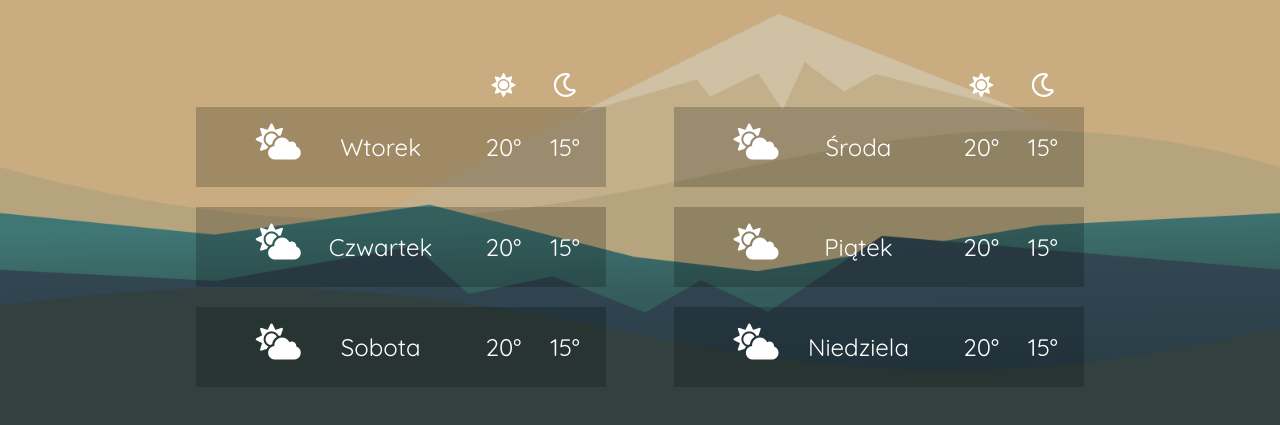
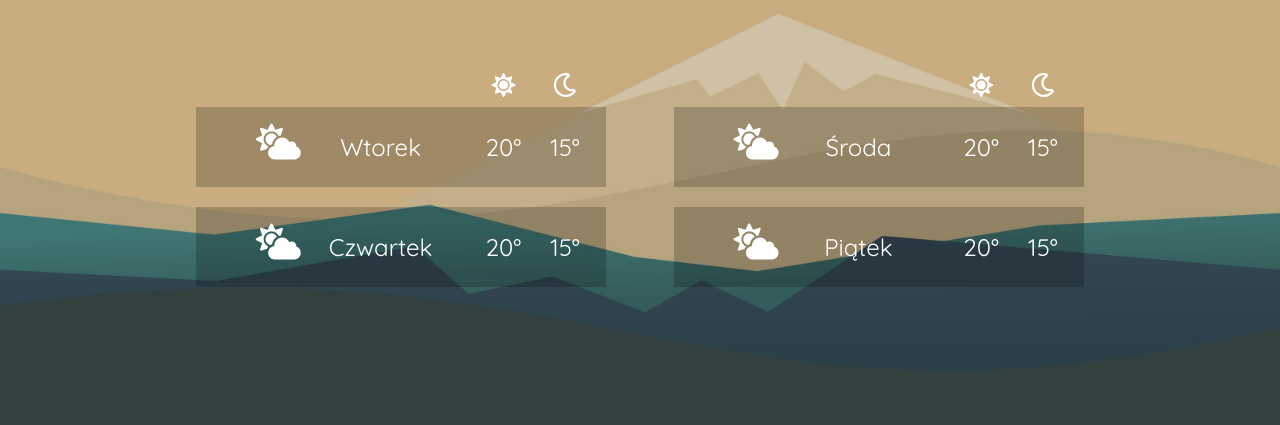
Before and after one commit to carrotCrew/weatherApp, a plain HTML site: page index.html in a window 1280 px wide. Shown: the part 261-686 px from the top of the page. Drawn offline with Linux system fonts and the light colour scheme.

```diff
--- a/index.html
+++ b/index.html
@@ -45,8 +45,7 @@
                 <div class="wrapper"><i class="fas fa-cloud-sun"></i><span class="day">Środa</span><span class="temp_day">20°</span><span class="temp_night">15°</span></div>
                 <div class="wrapper"><i class="fas fa-cloud-sun"></i><span class="day">Czwartek</span><span class="temp_day">20°</span><span class="temp_night">15°</span></div>
                 <div class="wrapper"><i class="fas fa-cloud-sun"></i><span class="day">Piątek</span><span class="temp_day">20°</span><span class="temp_night">15°</span></div>
-                <div class="wrapper"><i class="fas fa-cloud-sun"></i><span class="day">Sobota</span><span class="temp_day">20°</span><span class="temp_night">15°</span></div>
-                <div class="wrapper"><i class="fas fa-cloud-sun"></i><span class="day">Niedziela</span><span class="temp_day">20°</span><span class="temp_night">15°</span></div>
+
             </div>
         </section>
         <!-- koniec sekcji z kolejnymi dniami -->
--- a/style/style.css
+++ b/style/style.css
@@ -1,7 +1,7 @@
 body {
     margin: 0;
     padding: 0;
-    background-image: url('../images/bg4.png');
+    background-image: url('../images/bg4.jpg');
     background-attachment: fixed;
     background-size: cover;
 }
```
Also changed, not shown: images/bg.jpg, images/bg2.jpg, images/bg4.jpg (added), images/bg4.png (deleted), images/bg5.jpg (added), images/bg6.jpg (added).
